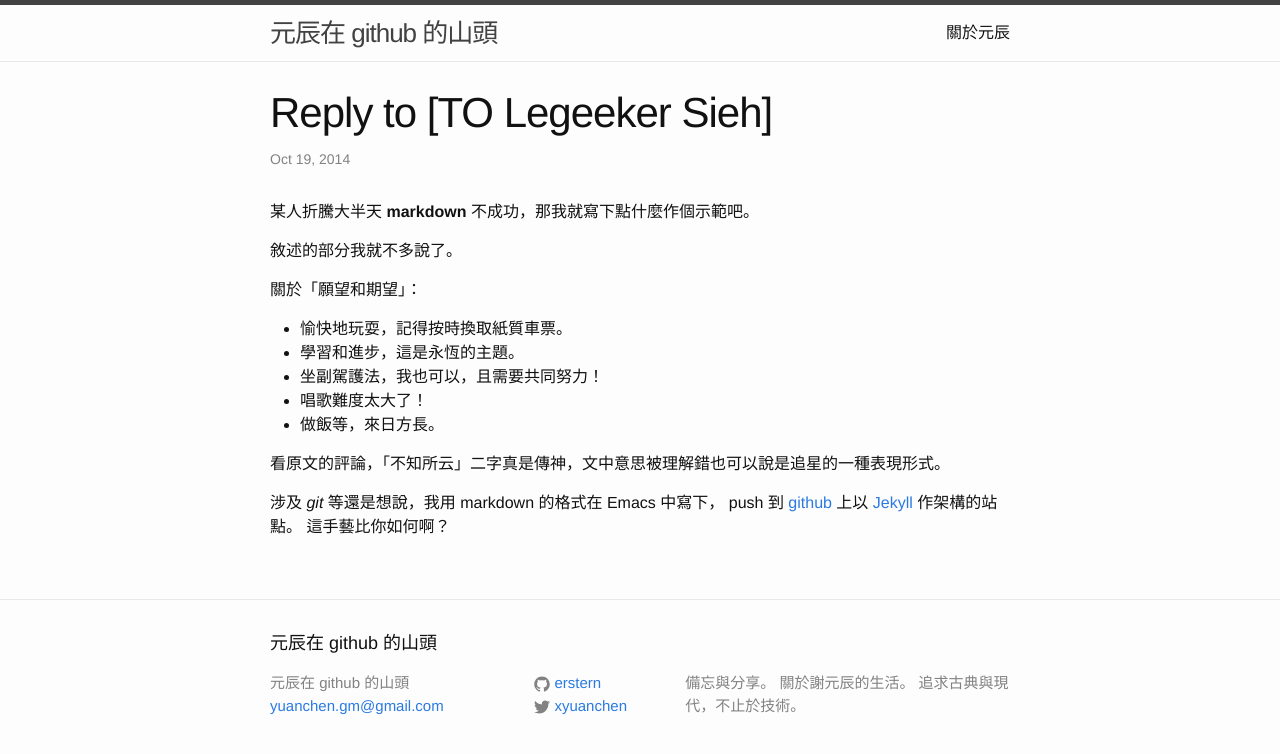
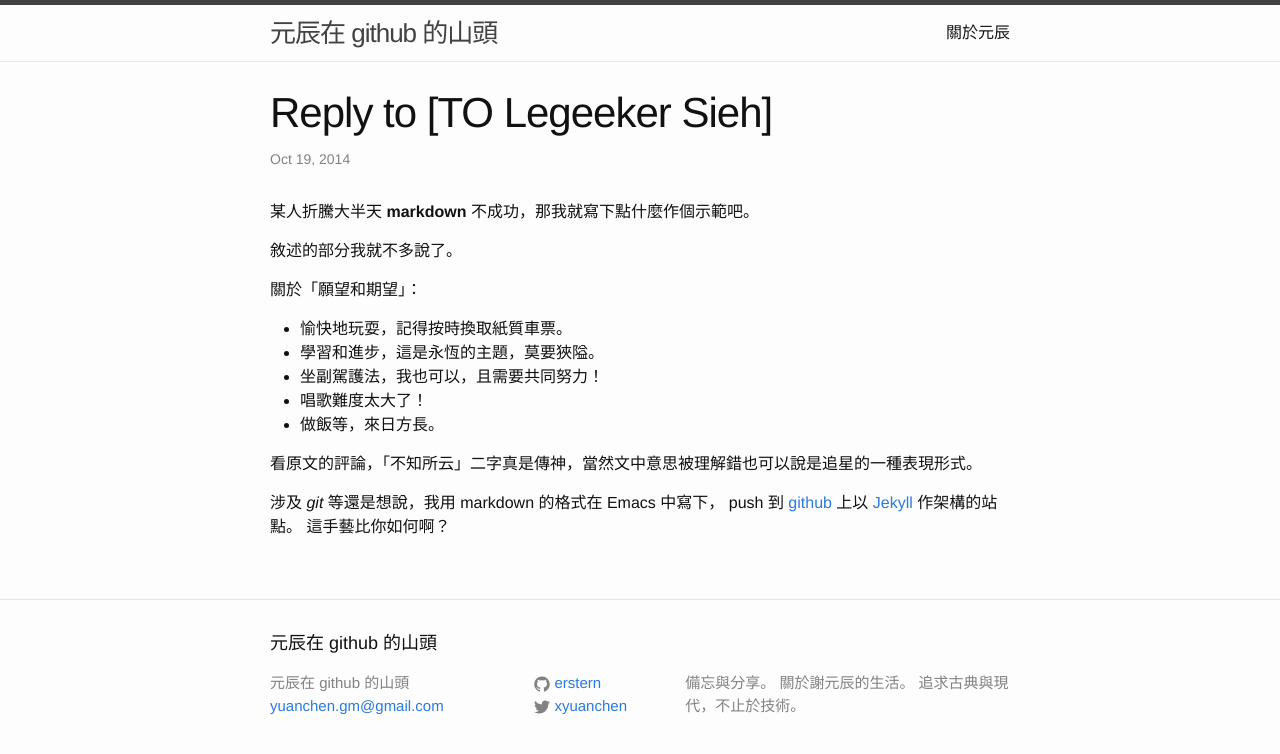
Before and after one commit to ba11aStone/erstern.github.io, a Jekyll site: the page built from _posts/2014-10-19-reply-to-tls.markdown, in a window 1280 px wide. Shown: the top 754 px of the page. Built offline with Jekyll 4.4.1, drawn with Linux system fonts in a browser that asks for light colours; Markdown is read by kramdown in place of the engine named in the settings.

Commit message:
20141019

```diff
--- a/_posts/2014-10-19-reply-to-tls.markdown
+++ b/_posts/2014-10-19-reply-to-tls.markdown
@@ -9,14 +9,13 @@ categories: jekyll update
 敘述的部分我就不多說了。
 
 關於「願望和期望」：
-
 * 愉快地玩耍，記得按時換取紙質車票。
-* 學習和進步，這是永恆的主題。
+* 學習和進步，這是永恆的主題，莫要狹隘。
 * 坐副駕護法，我也可以，且需要共同努力！
 * 唱歌難度太大了！
 * 做飯等，來日方長。
 
-看原文的評論，「不知所云」二字真是傳神，文中意思被理解錯也可以說是追星的一種表現形式。
+看原文的評論，「不知所云」二字真是傳神，當然文中意思被理解錯也可以說是追星的一種表現形式。
 
 涉及 *git* 等還是想說，我用 markdown 的格式在 Emacs 中寫下， push 到 [github](http://erstern.github.io/) 上以 [Jekyll](http://jekyllrb.com) 作架構的站點。
 這手藝比你如何啊？
```
